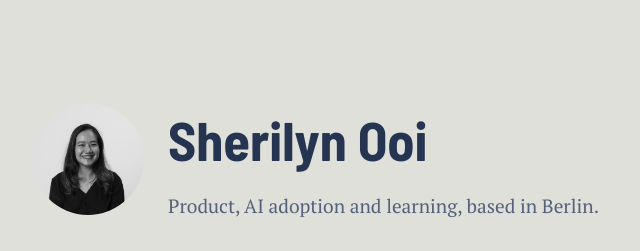
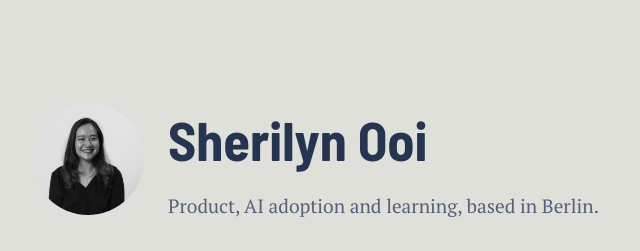
Before and after one commit to ooisherilyn/ooisherilyn.github.io, a plain HTML site: page index.html in a window 1280 px wide. Shown: the top 251 px of the page, 158-798 px from the left. Drawn offline with Linux system fonts and the light colour scheme.

Commit message:
Add files via upload

```diff
--- a/index.html
+++ b/index.html
@@ -11,7 +11,7 @@ html[data-lang=en] [lang=de],html[data-lang=de] [lang=en]{display:none}
 .top{display:flex;justify-content:flex-end;max-width:900px;margin:0 auto;padding:16px}
 .top button{font-family:var(--head);color:var(--navy);background:none;border:1px solid var(--navy);padding:8px 14px;min-height:40px;cursor:pointer;font-size:1rem}
 main{max-width:900px;margin:0 auto;padding:24px 16px 60px}
-.intro{display:flex;align-items:center;gap:24px;margin-bottom:32px}.intro img{width:112px;height:112px;object-fit:cover;object-position:50% 18%;border-radius:50%;flex:none}.intro .sub{margin:0}.intro h1{margin:0 0 .15em}
+.intro{display:flex;align-items:center;gap:24px;margin-bottom:32px}.intro img{width:112px;height:112px;object-fit:cover;object-position:50% 38%;border-radius:50%;flex:none}.intro .sub{margin:0}.intro h1{margin:0 0 .15em}
 h1{font-family:var(--head);font-size:clamp(2.2rem,6vw,3.4rem);margin:0 0 .2em}
 .sub{font-size:1.2rem;color:var(--slate);margin-bottom:0}
 .doors{display:grid;gap:20px;grid-template-columns:1fr 1fr}
```
Also changed, not shown: jobs.html (+1 -1 lines).
